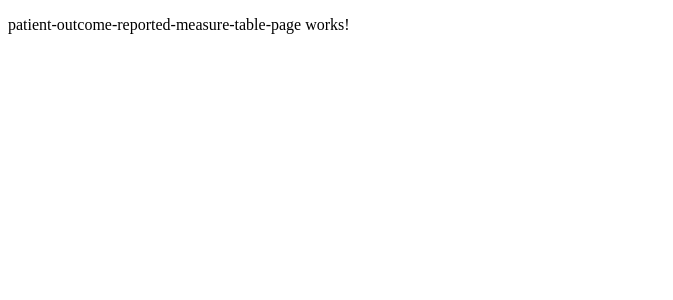
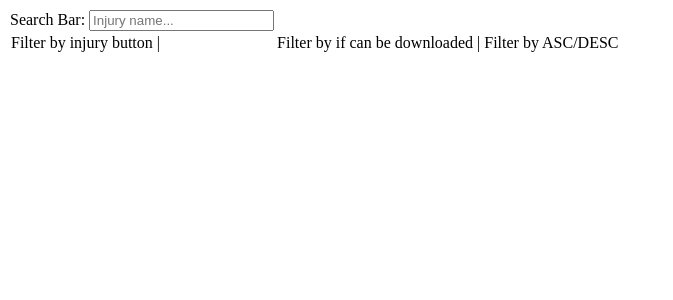
Before and after one commit to shama2025/student-injury, an Angular app: page /patient-outcome-reported-measure in a window 1280 px wide. Shown: the top 300 px of the page, without its empty margins (0-673 px from the left). Built offline with nearby package versions, Linux system fonts and the light colour scheme.

Commit message:
Update porm.html
Basic setup for form table

```diff
--- a/src/app/patient-outcome-reported-measure-table-page/patient-outcome-reported-measure-table-page.component.html
+++ b/src/app/patient-outcome-reported-measure-table-page/patient-outcome-reported-measure-table-page.component.html
@@ -1 +1,22 @@
-<p>patient-outcome-reported-measure-table-page works!</p>
+<div class="body">
+    <table class="form-table" id="form-table">
+        <tr><label>Search Bar: </label>
+            <input type="text" placeholder="Injury name..." (change)="search()"></tr>
+        <tr>
+        <td>
+            Filter by injury button |
+        </td>
+        <td>
+            Filter by if can be downloaded |
+        </td>
+        <td>
+            Filter by ASC/DESC
+        </td>
+    </tr>
+        <tr *ngFor="let tableForm of tableForms">
+        <td>{{tableForm.injury }}</td>
+        <td>{{tableForm.download}}</td>
+        <td>{{tableForm.filepath}}</td>
+    </tr>
+    </table>
+</div>
```
